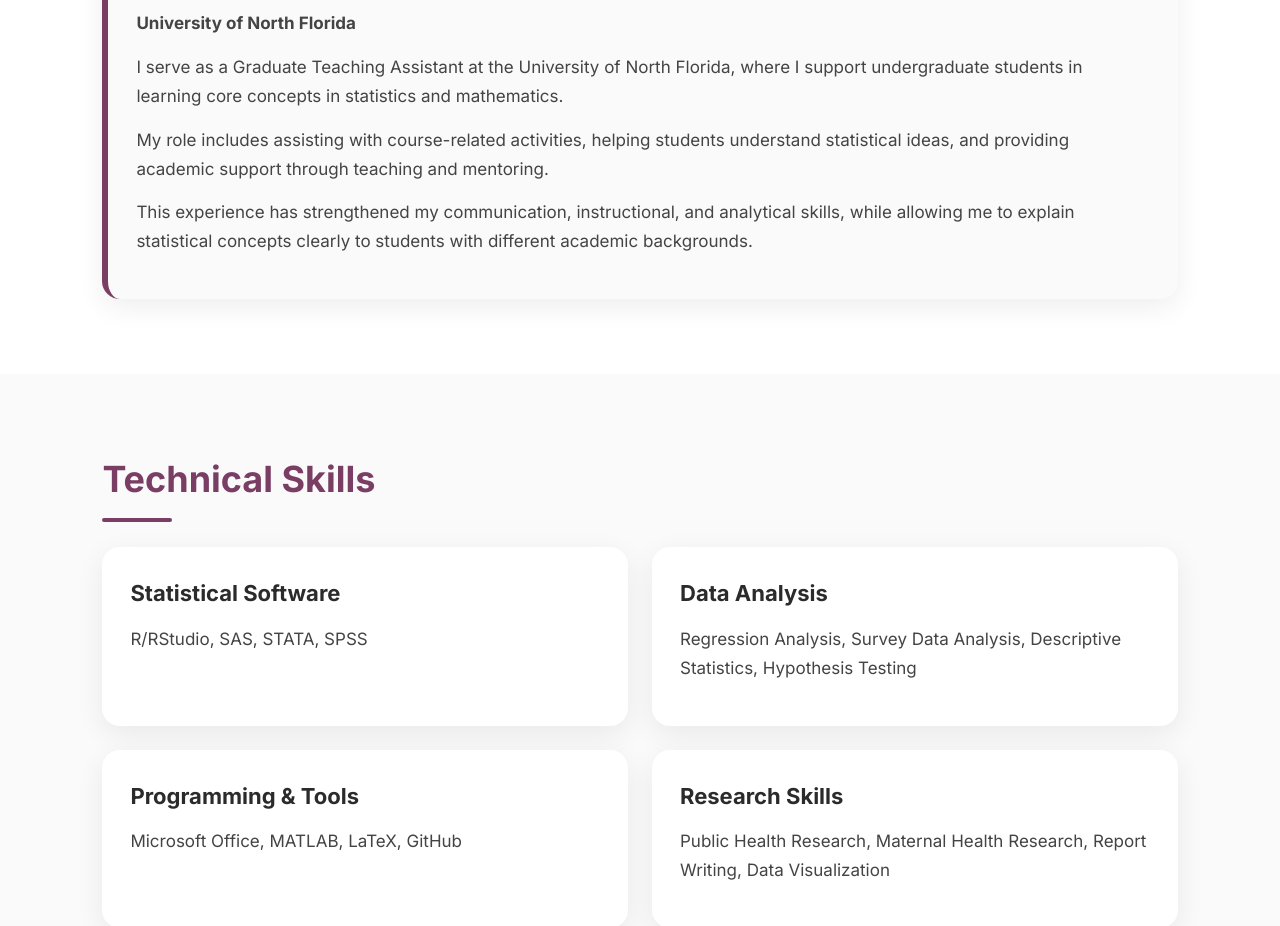
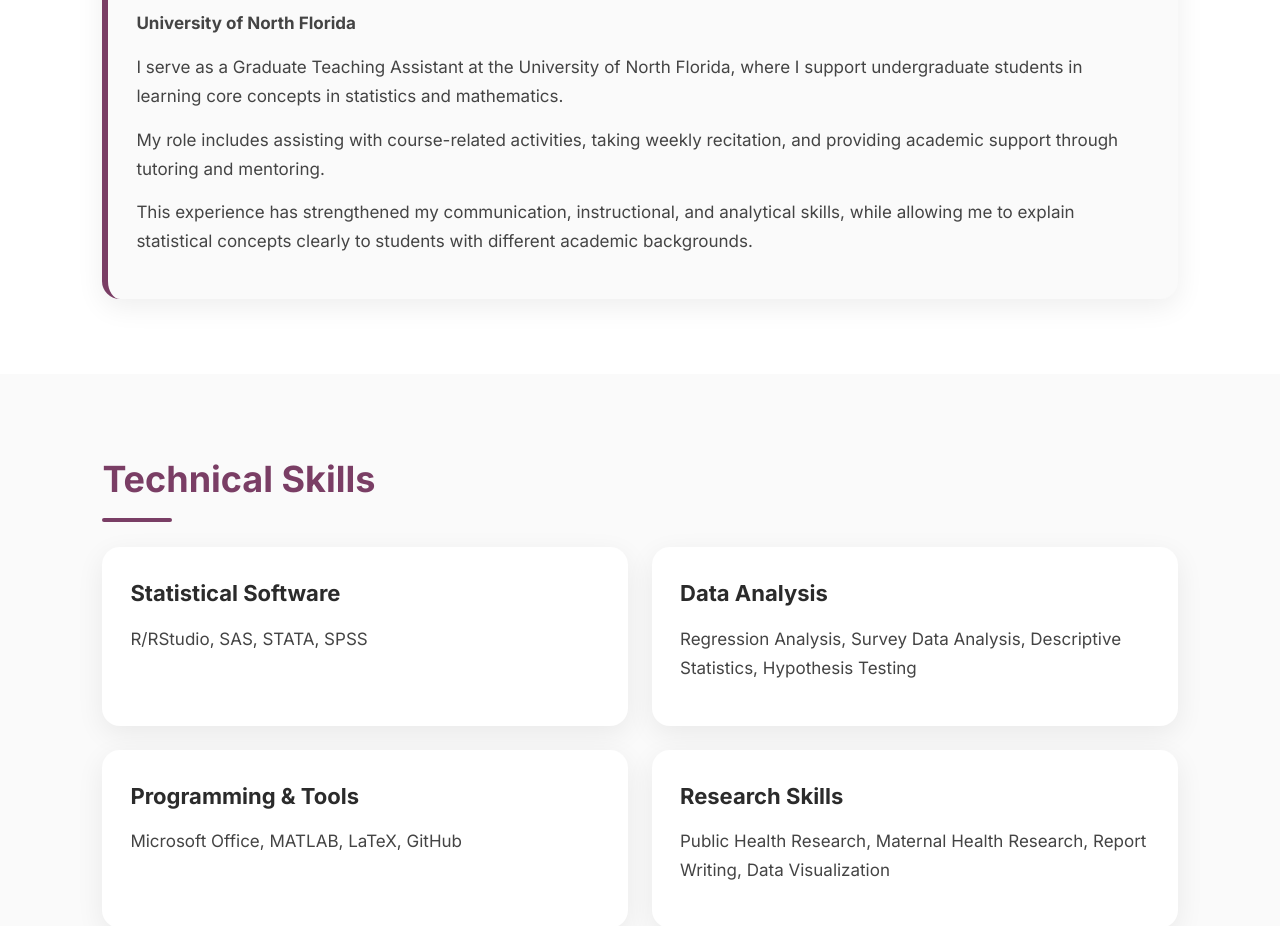
Before and after one commit to Naurinafrin0/naurin-portfolio, a plain HTML site: page index.html in a window 1280 px wide. Shown: the part 2282-3208 px from the top of the page. Drawn offline with Linux system fonts and the light colour scheme.

Commit message:
Update index.html

```diff
--- a/index.html
+++ b/index.html
@@ -117,8 +117,7 @@
         </p>
 
         <p>
-          My role includes assisting with course-related activities, helping students understand
-          statistical ideas, and providing academic support through teaching and mentoring.
+          My role includes assisting with course-related activities, taking weekly recitation, and providing academic support through tutoring and mentoring.
         </p>
 
         <p>
```
